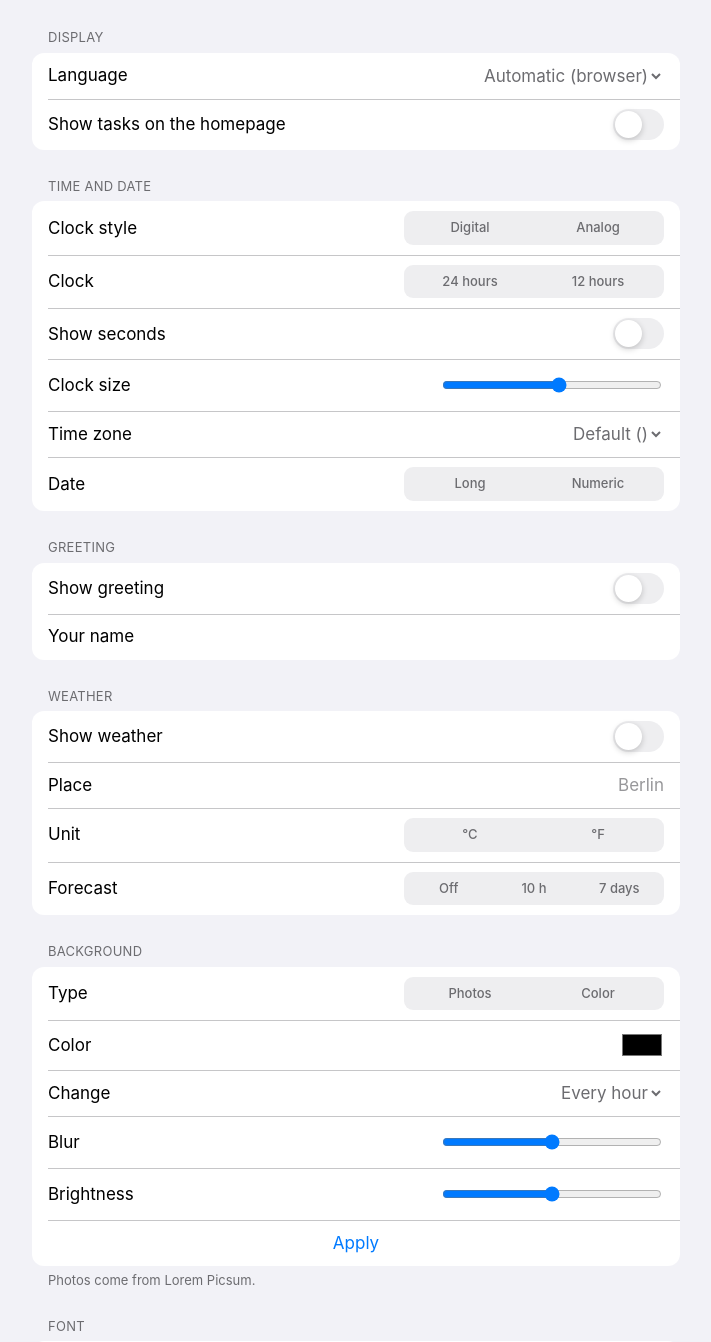
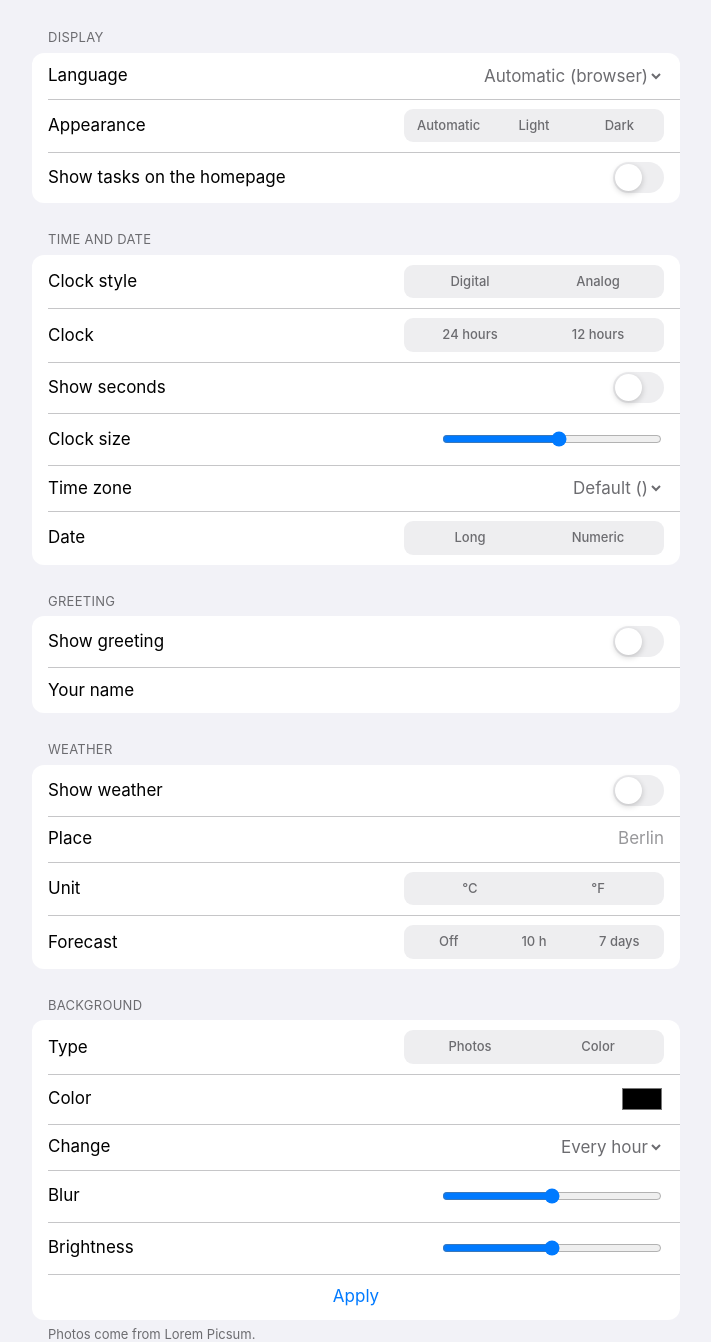
Before and after one commit to storkakos/daytree, a Flask app: template templates/settings.html in a window 1280 px wide. Shown: the part 789-2131 px from the top of the page, without its empty margins (284-995 px from the left). Run offline with Flask 3, Linux system fonts and the light colour scheme; the template is opened without the code that fills it, so the values that code supplies are empty; parts of the project's set-up code (start-up, migrations or seed data) failed here and were passed over.

Commit message:
Choose light, dark or automatic appearance (#56)
A new Appearance setting sets the class light or dark on <html>, or no
class to follow the device. It applies to the settings, the padlock
page and the homepage's setup popup and settings panel, and the
settings switch at once without a reload. The homepage itself keeps its
dark glass look. Version 0.24.0.

Co-Authored-By: Claude Opus 5.5 <noreply@anthropic.com>

```diff
--- a/daytree/__init__.py
+++ b/daytree/__init__.py
@@ -1,2 +1,2 @@
 """Daytree: TimeTree -> ICS bridge with a homepage. web.py puts the modules together into the Flask app."""
-VERSION = "0.23.0"
+VERSION = "0.24.0"
--- a/daytree/admin.py
+++ b/daytree/admin.py
@@ -129,6 +129,7 @@ def settings_display():
     new = {
         "timezone": zone, "background_color": color,
         "language": _choice("language", ("auto", *LANGUAGES)),
+        "appearance": _choice("appearance", ("auto", "light", "dark")),
         "time_format": _choice("time_format", ("24", "12")),
         "date_style": _choice("date_style", ("long", "numeric")),
         "clock_style": _choice("clock_style", ("digital", "analog")),
--- a/daytree/core.py
+++ b/daytree/core.py
@@ -85,6 +85,7 @@ DEFAULTS = {
     "notify_format": "ntfy",    # ntfy | json
     "api_tokens": [],           # [{"id", "name", "hash" (SHA-256), "write", "created", "last_used"}]
     "language": "auto",         # auto | en | de
+    "appearance": "auto",       # auto | light | dark, for the settings pages and the setup popup
     "timezone": "",             # empty = DEFAULT_TZ
     "time_format": "24",        # 24 | 12
     "date_style": "long",       # long | numeric
--- a/daytree/i18n.py
+++ b/daytree/i18n.py
@@ -186,6 +186,11 @@ GERMAN = {
     "Until a password is set, anyone on your home network can set one. The settings need it from then on.":
         "Solange kein Passwort festgelegt ist, kann es jeder in deinem Heimnetz festlegen. Danach brauchen die Einstellungen es.",
     "Unlock": "Entsperren",
+    # Settings: appearance
+    "Appearance": "Darstellung",
+    "Automatic": "Automatisch",
+    "Light": "Hell",
+    "Dark": "Dunkel",
     # Settings: backup
     "Backup": "Sicherung",
     "Download backup": "Sicherung herunterladen",
--- a/daytree/web.py
+++ b/daytree/web.py
@@ -10,6 +10,7 @@ from flask import Flask, request
 from werkzeug.middleware.proxy_fix import ProxyFix
 
 from daytree import admin, api, auth, display, sync, tunnel
+from daytree.core import settings
 from daytree.i18n import _, language
 
 ROOT = Path(__file__).resolve().parent.parent      # templates/ and static/ live next to the package
@@ -26,7 +27,9 @@ app.before_request(auth.guard)
 
 @app.context_processor
 def _inject():
-    return {"public": auth.is_public(), "_": _, "lang": language()}
+    # "light" or "dark" fixes the look; an empty class follows the device
+    theme = settings["appearance"] if settings["appearance"] in ("light", "dark") else ""
+    return {"public": auth.is_public(), "_": _, "lang": language(), "theme": theme}
 
 
 @app.after_request
--- a/templates/base.html
+++ b/templates/base.html
@@ -1,5 +1,5 @@
 <!doctype html>
-<html lang="{{ lang }}">
+<html lang="{{ lang }}" class="{{ theme }}">
 <head>
 <meta charset="utf-8">
 <meta name="viewport" content="width=device-width, initial-scale=1, viewport-fit=cover">
@@ -9,8 +9,11 @@
 {% block head %}{% endblock %}
 <title>{{ _("Settings") }}</title>
 <style>
-  :root { --bg:#f2f2f7; --card:#fff; --fg:#000; --muted:#6c6c70; --line:#c6c6c8; --accent:#007aff; --ok:#34c759; --err:#ff3b30; --bar:rgba(249,249,249,.8); --control:rgba(118,118,128,.12); }
-  @media (prefers-color-scheme: dark) { :root { --bg:#000; --card:#1c1c1e; --fg:#fff; --muted:#98989f; --line:#38383a; --accent:#0a84ff; --ok:#30d158; --err:#ff453a; --bar:rgba(29,29,31,.8); --control:rgba(118,118,128,.24); } }
+  {% set dark %}--bg:#000; --card:#1c1c1e; --fg:#fff; --muted:#98989f; --line:#38383a; --accent:#0a84ff; --ok:#30d158; --err:#ff453a; --bar:rgba(29,29,31,.8); --control:rgba(118,118,128,.24); color-scheme:dark;{% endset %}
+  :root { --bg:#f2f2f7; --card:#fff; --fg:#000; --muted:#6c6c70; --line:#c6c6c8; --accent:#007aff; --ok:#34c759; --err:#ff3b30; --bar:rgba(249,249,249,.8); --control:rgba(118,118,128,.12); color-scheme:light; }
+  /* The appearance setting: class "dark" or "light" on <html>, or no class to follow the device */
+  @media (prefers-color-scheme: dark) { :root:not(.light) { {{ dark }} } }
+  :root.dark { {{ dark }} }
   * { box-sizing:border-box; }
   body { margin:0; background:var(--bg); color:var(--fg); font:17px/1.35 -apple-system,BlinkMacSystemFont,"SF Pro Text","Segoe UI",system-ui,sans-serif; -webkit-font-smoothing:antialiased; }
   .bar { position:sticky; top:0; z-index:5; display:flex; align-items:center; min-height:52px; padding:0 16px; background:var(--bar);
--- a/templates/settings.html
+++ b/templates/settings.html
@@ -70,6 +70,14 @@
             <option value="de" {{ 'selected' if s.language == 'de' }}>Deutsch</option>
             <option value="en" {{ 'selected' if s.language == 'en' }}>English</option>
           </select>
+        </div>
+        <div class="row">
+          <span class="label">{{ _("Appearance") }}</span>
+          <div class="segmented">
+            <label><input type="radio" name="appearance" value="auto" {{ 'checked' if s.appearance == 'auto' }}><span>{{ _("Automatic") }}</span></label>
+            <label><input type="radio" name="appearance" value="light" {{ 'checked' if s.appearance == 'light' }}><span>{{ _("Light") }}</span></label>
+            <label><input type="radio" name="appearance" value="dark" {{ 'checked' if s.appearance == 'dark' }}><span>{{ _("Dark") }}</span></label>
+          </div>
         </div>
         <div class="row">
           <label for="tasks_enabled">{{ _("Show tasks on the homepage") }}</label>
@@ -452,6 +460,11 @@
     else saveLater(wasteForm);
   });
   form.addEventListener('change', autosave);
+  // The look changes at once, before the save comes back
+  form.querySelectorAll('input[name=appearance]').forEach(input => input.addEventListener('change', () => {
+    document.documentElement.className = input.value === 'auto' ? '' : input.value;
+    if (top !== self) document.documentElement.classList.add('embedded');
+  }));
   form.addEventListener('input', event => {
     if (event.target.type !== 'range') return;
     clearTimeout(timer);
```
Also changed, not shown: AGENT.md (+1 -1 lines), templates/kiosk.html (+8 -4 lines), tests/test_appearance.py (added, +37 -0 lines), CHANGELOG.md, README.md.
